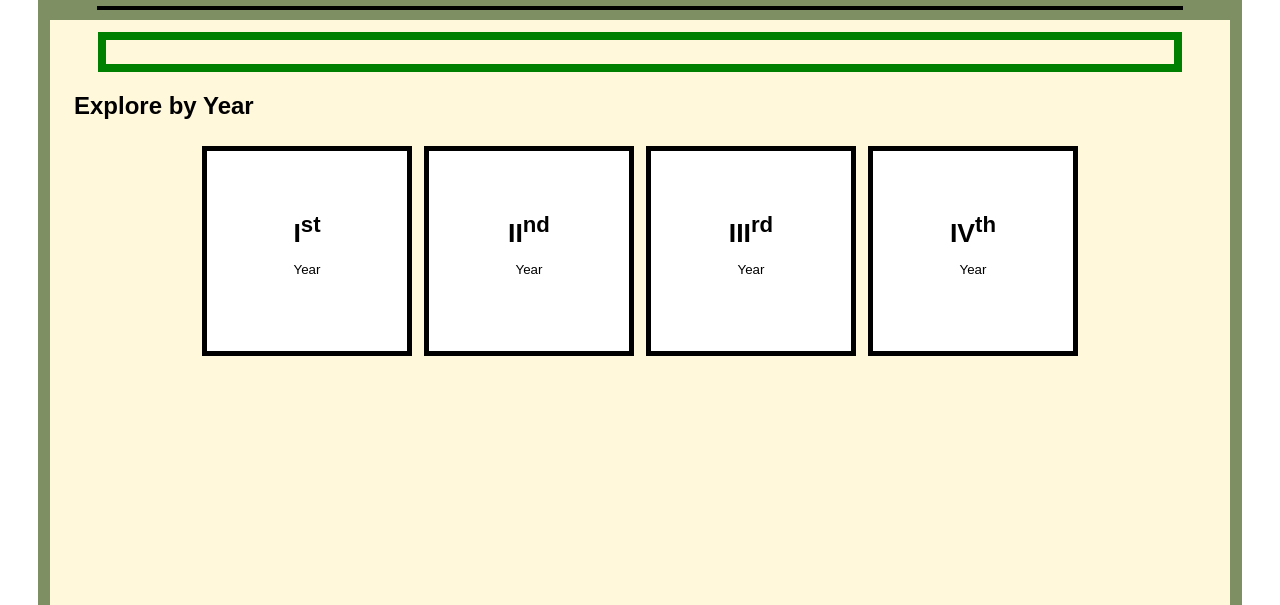
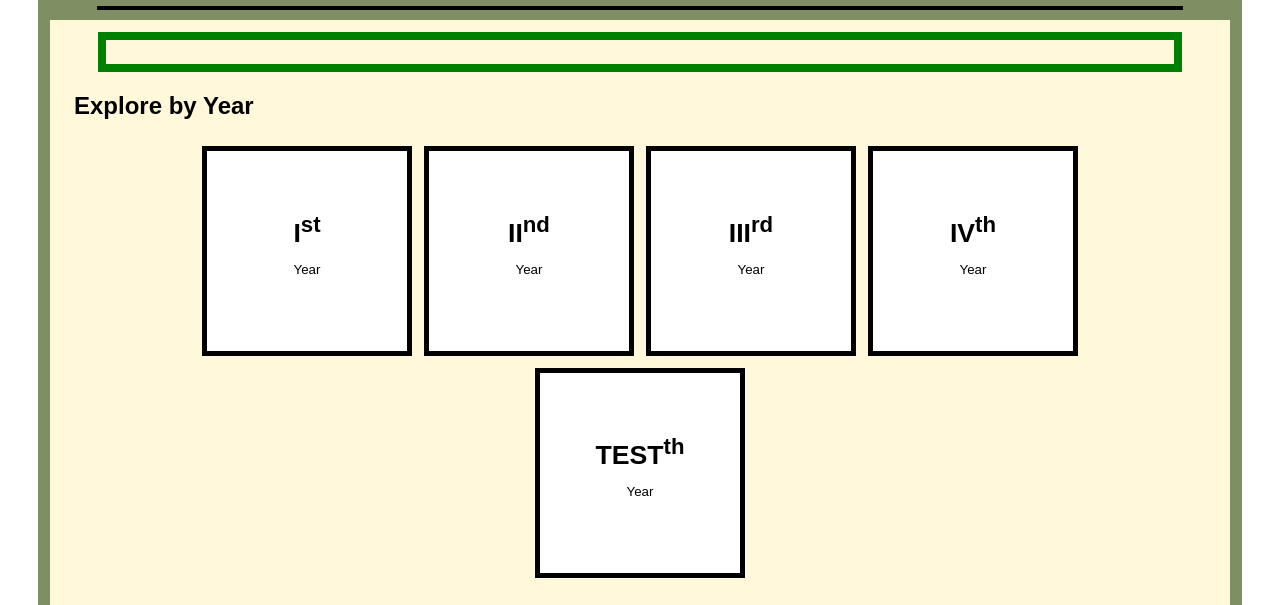
Before and after one commit to JNTUK-Instant/JNTUK-Instant.github.io, a plain HTML site: page index.html in a window 1280 px wide. Shown: the part 195-800 px from the top of the page. Drawn offline with Linux system fonts and the light colour scheme.

Commit message:
Update index.html

```diff
--- a/index.html
+++ b/index.html
@@ -76,6 +76,12 @@
                 <p>Year</p>
             </button>
           </div>
+          <div class="the_card card_y">
+            <button class="card_content" onclick="document.location='https://jntuk-instant.github.io/Notes_All/Materials/IT/sem4/java/JAVA%20UNIT-2.pdf'">
+                <h1>TEST<sup>th</sup></h1>
+                <p>Year</p>
+            </button>
+          </div>
         </div>
       </div>
     </main>
```
